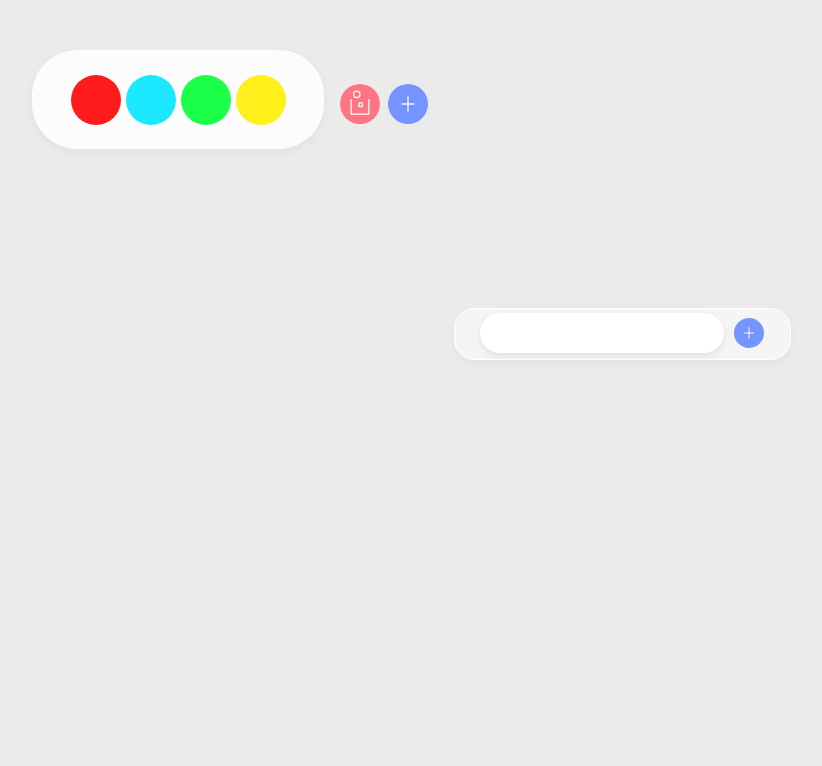
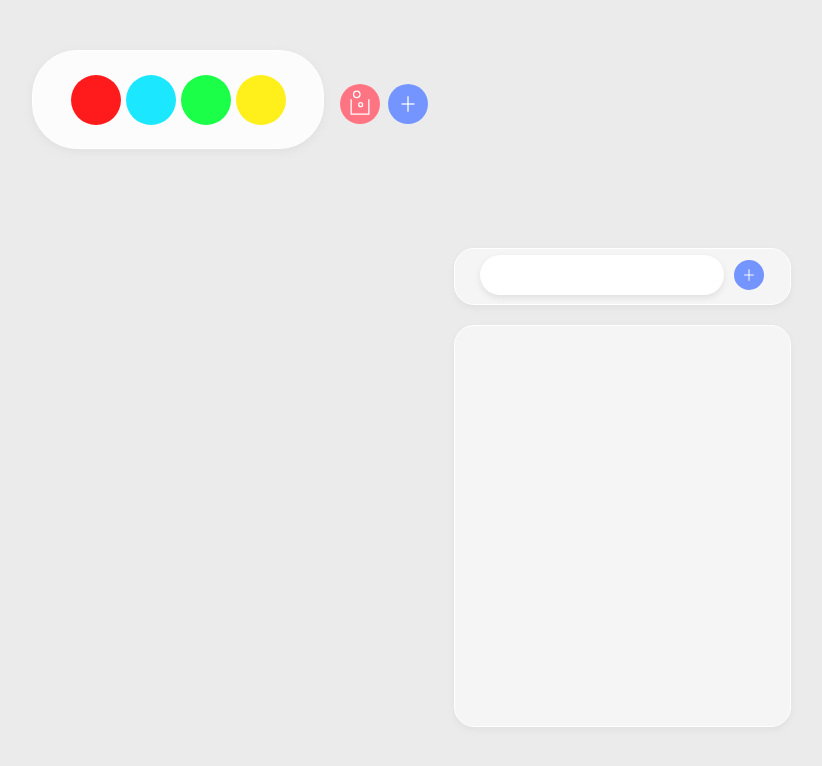
Before and after one commit to Sushib08/todo-app-master, a React (Create React App) app: page / in a window 1280 px wide. Both pictures are taken after a click on the button 426 px from the left and 104 px from the top of the page. Shown: the top 766 px of the page, without its empty margins (18-840 px from the left). Built offline with nearby package versions, Linux system fonts and the light colour scheme.

Commit message:
feat(Todo App palette couleur):

```diff
--- a/src/App.js
+++ b/src/App.js
@@ -4,10 +4,9 @@ import trash from "./trash.svg";
 import AddCallback from "./AddCallback.svg";
 import TodoHandler from "./TodoHandler";
 
-function App() {
+function App(props) {
+
   const [isConnected, setisConnected] = useState(true);
-
-  const [isColor, setisColor] = useState("");
 
   const addCallback = () => {
     setisConnected(() => true);
@@ -16,6 +15,8 @@ function App() {
   const delCallback = () => {
     setisConnected(() => false);
   };
+
+  let [isColor, setisColor] = useState("#f5f5f5")
 
   const red = () => {
     setisColor("#ff1b1b")
@@ -33,13 +34,12 @@ function App() {
     setisColor("#ffef1b")
   }
 
-
   return (
     <div className="container">
       <div className="colors">
         <button className="red" onClick={red}></button>
         <button className="blue" onClick={blue}></button>
-        <button className="green" onClick={green}></button>
+        <button className="green" onClick={green}> </button>
         <button className="yellow" onClick={yellow}></button>
       </div>
       <div className="btnCallback">
@@ -49,11 +49,13 @@ function App() {
         <button className="callback" onClick={delCallback}>
           <img src={AddCallback} className="callbackSvg" alt="AddCallback" />
         </button>
-        </div>
+      </div>
       <div className="message">
         {isConnected ? (
           <p className="disconnected">The Component was disconnected</p>
-        ) : <TodoHandler  />}
+        ) : (
+          <TodoHandler NewbackgroundColor={isColor}/>
+        )}
       </div>
     </div>
   );
--- a/src/TodoHandler.css
+++ b/src/TodoHandler.css
@@ -1,13 +1,13 @@
 .bloc{
     border: 0.3px solid rgb(256, 256, 256);
     width: 335px;
-    height: 50px;
+    height: 55px;
     display: flex;
     justify-content: space-around;
-    margin-top: 80px;
+    margin-top: 20px;
     margin-left: auto;
     margin-right: auto;
-    margin-bottom: 25px;
+    margin-bottom: 20px;
     background-color: #f5f5f5;
     box-shadow: 0px 3px 6px rgb(224, 224, 224);
     border-radius: 20px;
@@ -37,7 +37,7 @@ input:hover {
     display: flex;
     justify-content: space-between;
     height: 40px;
-    margin-top: 4px;
+    margin-top: 6px;
 }
 
 .add:hover{
@@ -57,3 +57,18 @@ input:hover {
     margin-left: -6px;
     margin-top: -1px;
 }
+
+.content-list{
+  border: 0.3px solid rgb(256, 256, 256);
+  width: 335px;
+  height: 400px;
+  display: flex;
+  justify-content: space-around;
+  margin-top: 6px;
+  margin-left: auto;
+  margin-right: auto;
+  margin-bottom: 25px;
+  background-color: #f5f5f5;
+  box-shadow: 0px 3px 6px rgb(224, 224, 224);
+  border-radius: 20px;
+}
--- a/src/TodoHandler.jsx
+++ b/src/TodoHandler.jsx
@@ -1,14 +1,14 @@
 import React from "react";
 import Add from "./Add.svg";
 import "./TodoHandler.css";
-import { useState } from "react";
+// import { useState } from "react";
 // import {naoid} from 'naoid'
 
 // const Item = [
 //   {id : naoid(), value : ""}
 // ];
 
-function TodoHandler() {
+function TodoHandler(props) {
 
   // const [addWords, setaddWords] = useState(addWords);
 
@@ -17,13 +17,13 @@ function TodoHandler() {
   //   words.find((item) => item.id === id).value = value;
   // }
 
-  const isColor = useState("");
 
 
     return (
-        <div className="bloc">
+      <div>
+        <div className="bloc" style={{backgroundColor: `${props.NewbackgroundColor}`}}>
         <div className="inputButton">
-          <input maxlength="12" style={{backgroundColor : isColor}}></input>
+          <input maxlength="12"></input>
           <button className="add">
             <img
               src={Add}
@@ -33,6 +33,11 @@ function TodoHandler() {
           </button>
         </div>
       </div>
+      <div className="content-list">
+
+      </div>
+      </div>
+
     );
   }
 
```
